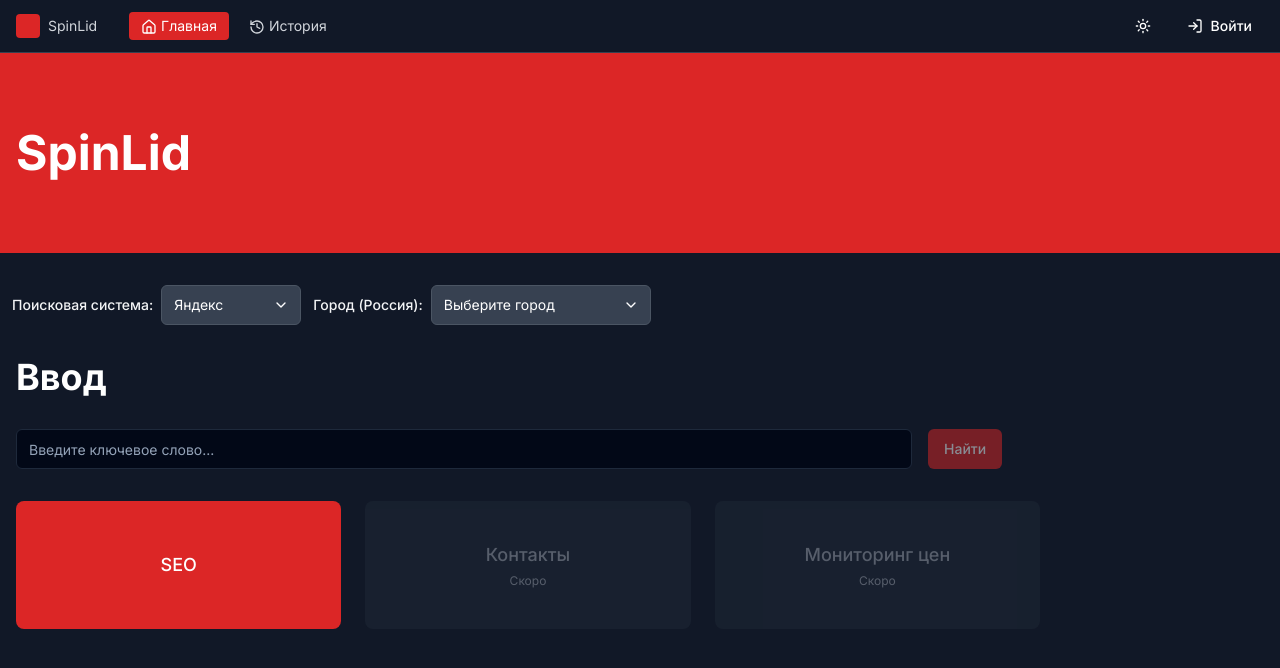
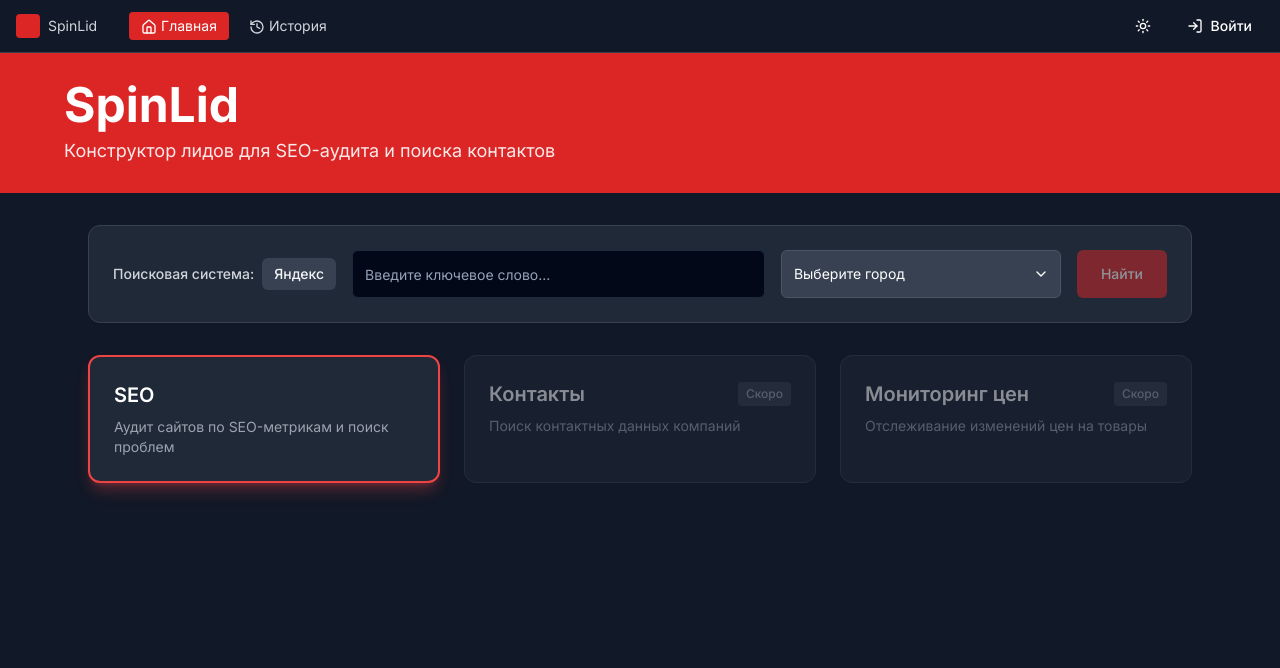
Before and after one commit to moiseev1991-stack/Colaba, a Next.js app in the folder frontend/: page / in a window 1280 px wide. Shown: the top 668 px of the page. Built offline with nearby package versions, Linux system fonts and the light colour scheme.

Commit message:
Redesign homepage UI: compact hero, unified SearchCard, improved ModuleCards

```diff
--- a/frontend/app/layout.tsx
+++ b/frontend/app/layout.tsx
@@ -26,7 +26,7 @@ export default function RootLayout({
         <div className="min-h-screen bg-gray-100 dark:bg-gray-900">
           <TopBar />
           <HeroHeader />
-          <main className="container mx-auto px-4 py-8">
+          <main className="py-8">
             {children}
           </main>
         </div>
--- a/frontend/app/page.tsx
+++ b/frontend/app/page.tsx
@@ -2,8 +2,7 @@
 
 import { useState } from 'react';
 import { useRouter } from 'next/navigation';
-import SearchForm from '@/components/SearchForm';
-import { SearchControls } from '@/components/SearchControls';
+import { SearchCard } from '@/components/SearchCard';
 import { ModuleCards } from '@/components/ModuleCards';
 import { saveRun, saveRunResults } from '@/lib/storage';
 import { generateMockResults } from '@/lib/mock';
@@ -12,7 +11,6 @@ export default function HomePage() {
   const router = useRouter();
   const [isLoading, setIsLoading] = useState(false);
   const [city, setCity] = useState('');
-  const [engine, setEngine] = useState('yandex');
 
   const handleSearch = async (keyword: string) => {
     if (!city) return;
@@ -28,7 +26,7 @@ export default function HomePage() {
       id: runId,
       keyword,
       geoCity: city,
-      engine: engine,
+      engine: 'yandex',
       createdAt: Date.now(),
       status: 'done' as const,
       resultCount: 20,
@@ -48,19 +46,16 @@ export default function HomePage() {
   };
 
   return (
-    <>
-      <SearchControls
-        city={city}
-        engine={engine}
-        onCityChange={setCity}
-        onEngineChange={setEngine}
-      />
+    <div className="max-w-6xl mx-auto px-6">
+      <div className="space-y-8">
+        {/* Search Card */}
+        <SearchCard
+          city={city}
+          onCityChange={setCity}
+          onSubmit={handleSearch}
+        />
 
-      <div className="space-y-8">
-        <h2 className="text-4xl font-bold text-gray-900 dark:text-white">Ввод</h2>
-
-        <SearchForm onSubmit={handleSearch} />
-
+        {/* Loading State */}
         {isLoading && (
           <div className="text-center py-8">
             <div className="inline-block animate-spin rounded-full h-8 w-8 border-b-2 border-red-600"></div>
@@ -68,8 +63,9 @@ export default function HomePage() {
           </div>
         )}
 
-        <ModuleCards activeModule="seo" />
+        {/* Module Cards */}
+        {!isLoading && <ModuleCards activeModule="seo" />}
       </div>
-    </>
+    </div>
   );
 }
--- a/frontend/components/HeroHeader.tsx
+++ b/frontend/components/HeroHeader.tsx
@@ -2,9 +2,10 @@
 
 export function HeroHeader() {
   return (
-    <header className="w-full bg-red-600 h-[200px] flex items-center px-4">
-      <div className="container mx-auto">
-        <h1 className="text-white text-4xl md:text-5xl font-bold">SpinLid</h1>
+    <header className="w-full bg-red-600 h-[140px] flex items-center px-4">
+      <div className="container mx-auto max-w-6xl">
+        <h1 className="text-white text-4xl md:text-5xl font-bold mb-2">SpinLid</h1>
+        <p className="text-white/90 text-lg">Конструктор лидов для SEO-аудита и поиска контактов</p>
       </div>
     </header>
   );
--- a/frontend/components/ModuleCards.tsx
+++ b/frontend/components/ModuleCards.tsx
@@ -9,40 +9,55 @@ interface ModuleCardsProps {
 
 export function ModuleCards({ activeModule = 'seo', onModuleClick }: ModuleCardsProps) {
   return (
-    <div className="grid grid-cols-1 lg:grid-cols-3 gap-6 max-w-5xl mb-8">
+    <div className="grid grid-cols-1 lg:grid-cols-3 gap-6">
       {/* SEO Module */}
       <div
         className={cn(
-          'h-32 rounded-lg flex flex-col items-center justify-center cursor-pointer transition-colors',
+          'bg-white dark:bg-gray-800 rounded-xl border-2 p-6 cursor-pointer transition-all',
           activeModule === 'seo'
-            ? 'bg-red-600 text-white'
-            : 'bg-gray-700 dark:bg-gray-800 text-gray-400 opacity-50'
+            ? 'border-red-500 dark:border-red-500 shadow-lg shadow-red-500/20 dark:shadow-red-500/30'
+            : 'border-gray-200 dark:border-gray-700'
         )}
         onClick={() => onModuleClick?.('seo')}
       >
-        <span className="text-lg font-medium">SEO</span>
+        <h3 className="text-xl font-semibold text-gray-900 dark:text-white mb-2">SEO</h3>
+        <p className="text-sm text-gray-600 dark:text-gray-400">
+          Аудит сайтов по SEO-метрикам и поиск проблем
+        </p>
       </div>
 
       {/* Contacts Module */}
       <div
         className={cn(
-          'h-32 rounded-lg flex flex-col items-center justify-center cursor-not-allowed transition-colors',
-          'bg-gray-700 dark:bg-gray-800 text-gray-400 opacity-50'
+          'bg-white dark:bg-gray-800 rounded-xl border border-gray-200 dark:border-gray-700 p-6 cursor-not-allowed opacity-50'
         )}
       >
-        <span className="text-lg font-medium">Контакты</span>
-        <span className="text-xs mt-1">Скоро</span>
+        <div className="flex items-center justify-between mb-2">
+          <h3 className="text-xl font-semibold text-gray-900 dark:text-white">Контакты</h3>
+          <span className="px-2 py-1 bg-gray-100 dark:bg-gray-700 text-gray-600 dark:text-gray-400 rounded text-xs font-medium">
+            Скоро
+          </span>
+        </div>
+        <p className="text-sm text-gray-600 dark:text-gray-400">
+          Поиск контактных данных компаний
+        </p>
       </div>
 
       {/* Price Monitoring Module */}
       <div
         className={cn(
-          'h-32 rounded-lg flex flex-col items-center justify-center cursor-not-allowed transition-colors',
-          'bg-gray-700 dark:bg-gray-800 text-gray-400 opacity-50'
+          'bg-white dark:bg-gray-800 rounded-xl border border-gray-200 dark:border-gray-700 p-6 cursor-not-allowed opacity-50'
         )}
       >
-        <span className="text-lg font-medium">Мониторинг цен</span>
-        <span className="text-xs mt-1">Скоро</span>
+        <div className="flex items-center justify-between mb-2">
+          <h3 className="text-xl font-semibold text-gray-900 dark:text-white">Мониторинг цен</h3>
+          <span className="px-2 py-1 bg-gray-100 dark:bg-gray-700 text-gray-600 dark:text-gray-400 rounded text-xs font-medium">
+            Скоро
+          </span>
+        </div>
+        <p className="text-sm text-gray-600 dark:text-gray-400">
+          Отслеживание изменений цен на товары
+        </p>
       </div>
     </div>
   );
--- /dev/null
+++ b/frontend/components/SearchCard.tsx
@@ -0,0 +1,106 @@
+'use client';
+
+import { useState } from 'react';
+import { Input } from './ui/input';
+import { Button } from './ui/button';
+import { Select } from './ui/select';
+
+const RUSSIAN_CITIES = [
+  'Москва',
+  'Санкт-Петербург',
+  'Казань',
+  'Екатеринбург',
+  'Новосибирск',
+  'Краснодар',
+  'Нижний Новгород',
+  'Ростов-на-Дону',
+  'Самара',
+  'Омск',
+  'Челябинск',
+  'Уфа',
+  'Пермь',
+  'Воронеж',
+  'Волгоград',
+  'Красноярск',
+  'Саратов',
+  'Тюмень',
+  'Тольятти',
+  'Ижевск',
+  'Барнаул',
+  'Ульяновск',
+  'Иркутск',
+  'Хабаровск',
+  'Ярославль',
+  'Владивосток',
+  'Махачкала',
+  'Томск',
+  'Оренбург',
+  'Кемерово',
+];
+
+interface SearchCardProps {
+  city: string;
+  onCityChange: (city: string) => void;
+  onSubmit: (keyword: string) => void;
+}
+
+export function SearchCard({ city, onCityChange, onSubmit }: SearchCardProps) {
+  const [keyword, setKeyword] = useState('');
+
+  const handleSubmit = (e: React.FormEvent) => {
+    e.preventDefault();
+    if (!keyword.trim() || !city) return;
+    onSubmit(keyword.trim());
+  };
+
+  return (
+    <div className="bg-white dark:bg-gray-800 rounded-xl border border-gray-200 dark:border-gray-700 p-6 shadow-sm">
+      <form onSubmit={handleSubmit}>
+        <div className="flex items-center gap-4 flex-wrap">
+          {/* Engine Badge */}
+          <div className="flex items-center gap-2 flex-shrink-0">
+            <span className="text-sm font-medium text-gray-700 dark:text-gray-300 whitespace-nowrap">
+              Поисковая система:
+            </span>
+            <span className="px-3 py-1.5 bg-gray-100 dark:bg-gray-700 text-gray-900 dark:text-gray-100 rounded-md text-sm font-medium whitespace-nowrap">
+              Яндекс
+            </span>
+          </div>
+
+          {/* Keyword Input */}
+          <Input
+            type="text"
+            placeholder="Введите ключевое слово..."
+            value={keyword}
+            onChange={(e) => setKeyword(e.target.value)}
+            className="flex-1 min-w-[200px] h-12"
+          />
+
+          {/* City Select */}
+          <Select
+            value={city}
+            onChange={(e) => onCityChange(e.target.value)}
+            className="w-[280px] h-12 flex-shrink-0"
+          >
+            <option value="">Выберите город</option>
+            {RUSSIAN_CITIES.map(cityName => (
+              <option key={cityName} value={cityName}>
+                {cityName}
+              </option>
+            ))}
+          </Select>
+
+          {/* Submit Button */}
+          <Button
+            type="submit"
+            variant="default"
+            disabled={!keyword.trim() || !city}
+            className="h-12 px-6 flex-shrink-0"
+          >
+            Найти
+          </Button>
+        </div>
+      </form>
+    </div>
+  );
+}
--- a/frontend/components/ui/select.tsx
+++ b/frontend/components/ui/select.tsx
@@ -12,7 +12,7 @@ const Select = React.forwardRef<HTMLSelectElement, SelectProps>(
       <div className="relative inline-block">
         <select
           className={cn(
-            'flex h-10 w-full rounded-md border border-gray-300 dark:border-gray-600 bg-gray-100 dark:bg-gray-700 text-gray-900 dark:text-white px-3 py-2 pr-10 text-sm appearance-none cursor-pointer hover:bg-gray-200 dark:hover:bg-gray-600 focus:outline-none focus:ring-2 focus:ring-red-500 focus:ring-offset-2 focus:ring-offset-white dark:focus:ring-offset-gray-900 disabled:cursor-not-allowed disabled:opacity-50',
+            'flex w-full rounded-md border border-gray-300 dark:border-gray-600 bg-gray-100 dark:bg-gray-700 text-gray-900 dark:text-white px-3 py-2 pr-10 text-sm appearance-none cursor-pointer hover:bg-gray-200 dark:hover:bg-gray-600 focus:outline-none focus:ring-2 focus:ring-red-500 focus:ring-offset-2 focus:ring-offset-white dark:focus:ring-offset-gray-900 disabled:cursor-not-allowed disabled:opacity-50 h-10',
             className
           )}
           ref={ref}
```
